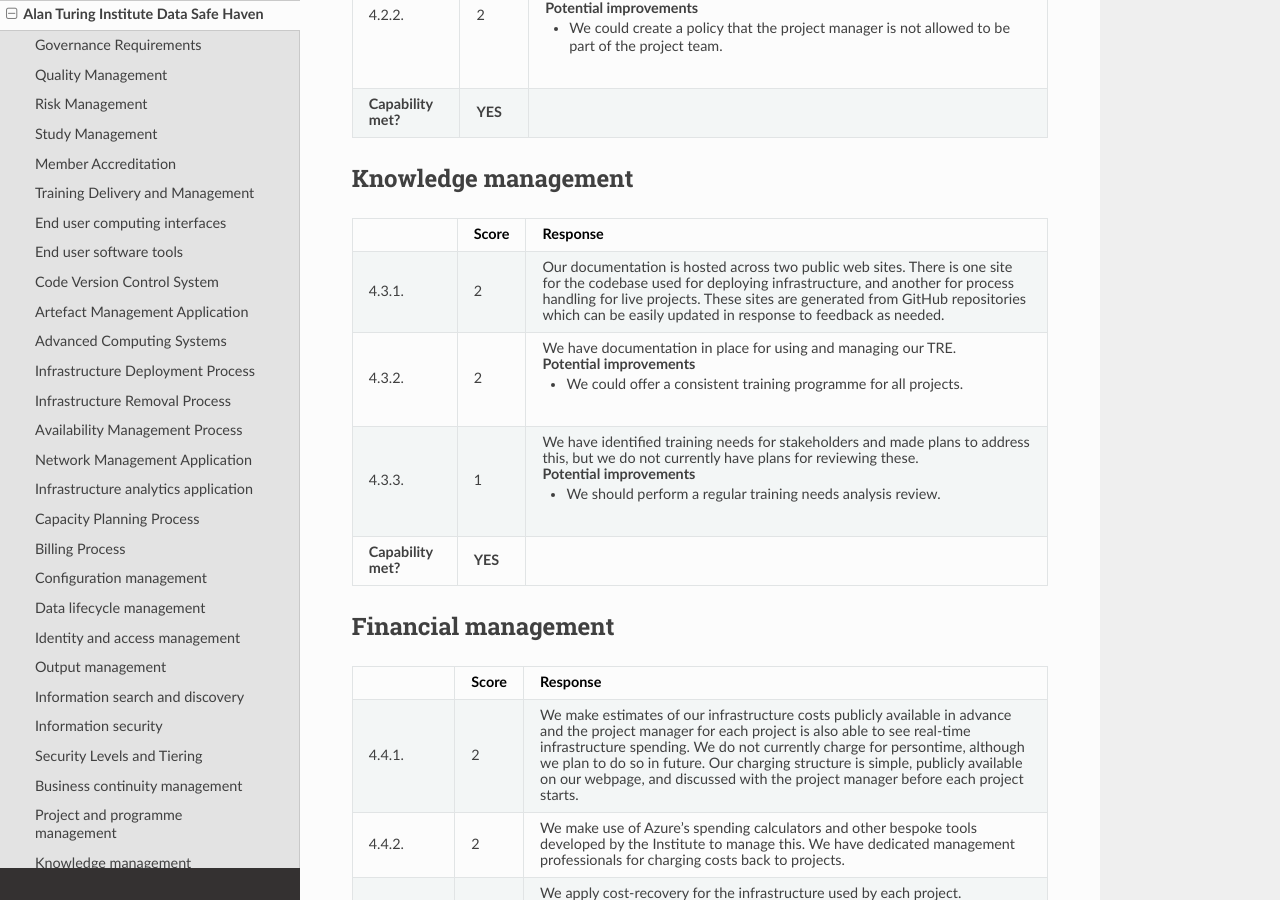
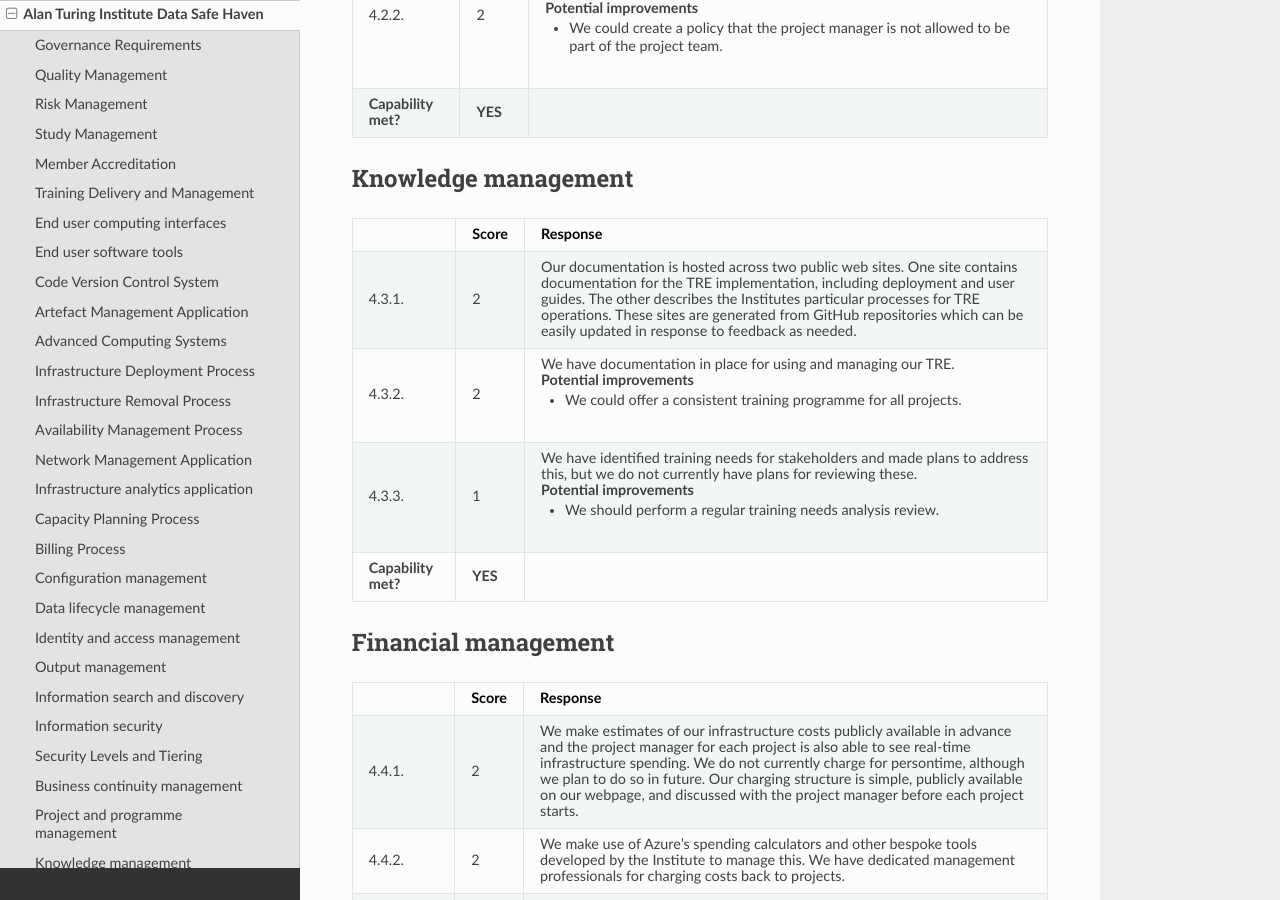
Before and after one commit to sa-tre/satre-specification, a Sphinx documentation site: the page built from docs/source/evaluations/alan_turing_institute.md, in a window 1280 px wide and 900 px high, scrolled down 20576 px. Built offline with Sphinx 7.4.7 and the Read the Docs theme 2.0.0, drawn with Linux system fonts in a browser that asks for light colours.

Commit message:
Improve documentation description

```diff
--- a/docs/source/evaluations/alan_turing_institute.md
+++ b/docs/source/evaluations/alan_turing_institute.md
@@ -1062,7 +1062,8 @@
 * - 4.3.1.
   - 2
   - Our documentation is hosted across two public web sites.
-    There is one site for the codebase used for deploying infrastructure, and another for process handling for live projects.
+    One site contains documentation for the TRE implementation, including deployment and user guides.
+    The other describes the Institutes particular processes for TRE operations.
     These sites are generated from GitHub repositories which can be easily updated in response to feedback as needed.
 * - 4.3.2.
   - 2
```
